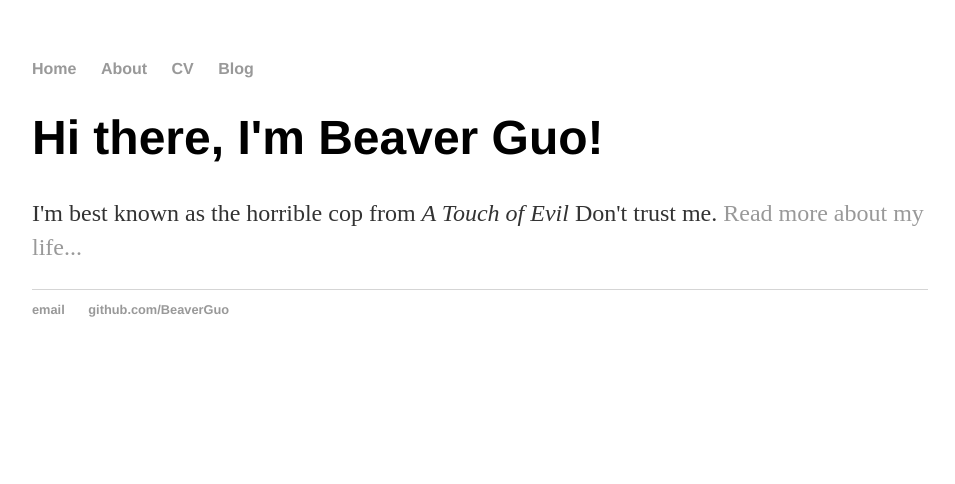
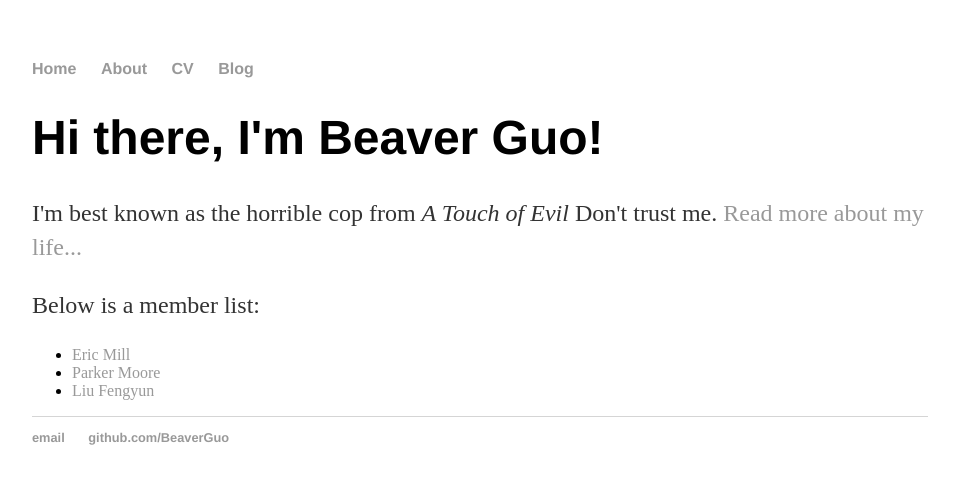
Before and after one commit to BeaverGuo/BeaverGuo.github.io, a Jekyll site: the page built from index.html, in a window 1280 px wide. Shown: the top 484 px of the page, without its empty margins (160-1115 px from the left). Built offline with Jekyll 4.4.1, drawn with Linux system fonts in a browser that asks for light colours.

Commit message:
add _data member.csv file

```diff
--- a/_config.yml
+++ b/_config.yml
@@ -1,2 +1,4 @@
 name: Beaver Guo, Horrible Cop
 markdown: kramdown
+
+permalink: /blog/:year/:month/:day/:title
--- /dev/null
+++ b/_data/members.csv
@@ -0,0 +1,4 @@
+name,github
+Eric Mill,konklone
+Parker Moore,parkr
+Liu Fengyun,liufengyun
--- a/index.html
+++ b/index.html
@@ -8,3 +8,14 @@ title: Beaver Guo, Horrible Cop
 	<p>I'm best known as the horrible cop from <em>A Touch of Evil</em> Don't trust me.
 	<a href="/about">Read more about my life...</a></p>
 </div><!-- /.blurb -->
+
+<p>Below is a member list:</p>
+<ul>
+{% for member in site.data.members %}
+  <li>
+    <a>
+      {{ member.name }}
+    </a>
+  </li>
+{% endfor %}
+</ul>
```
